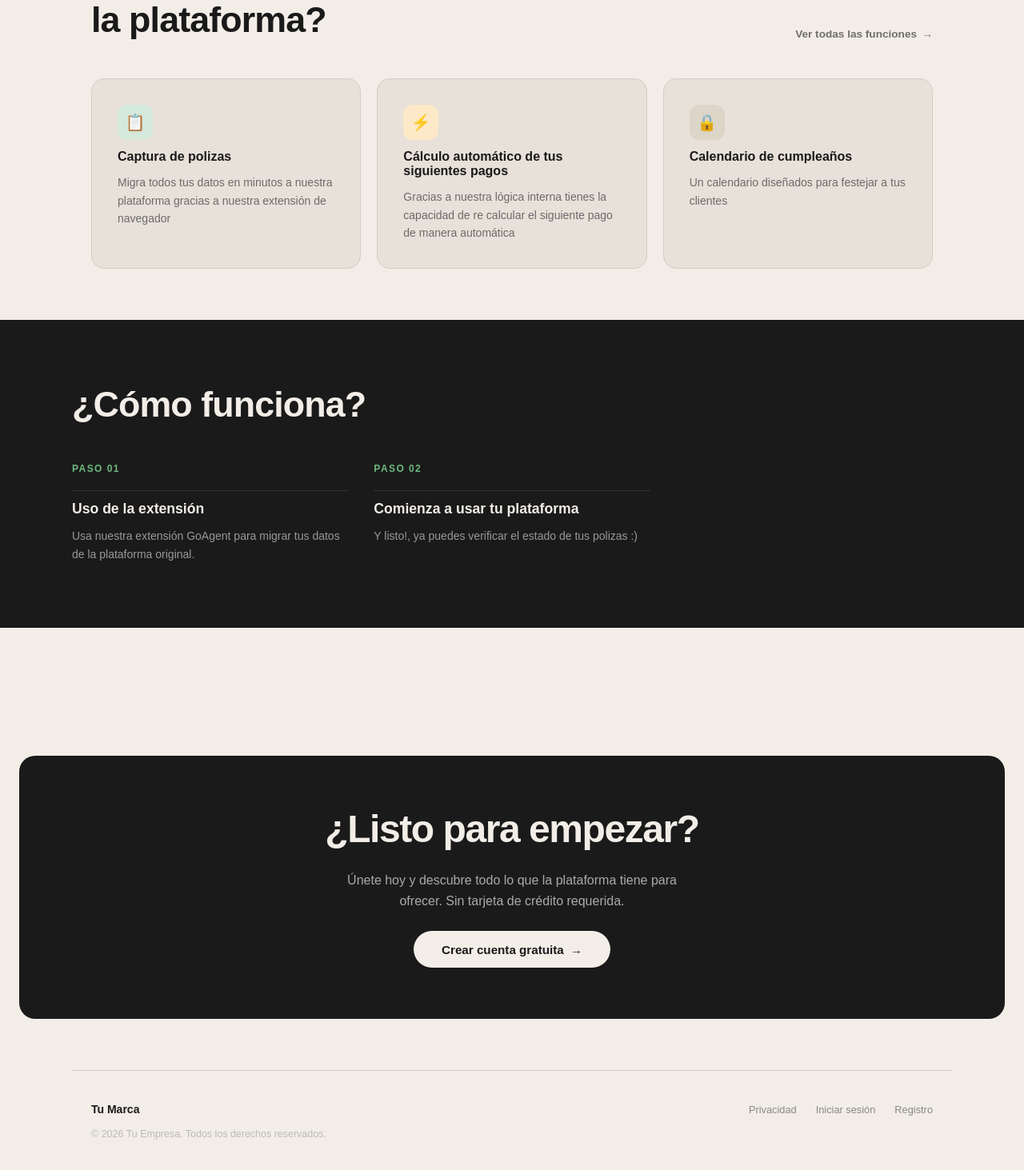
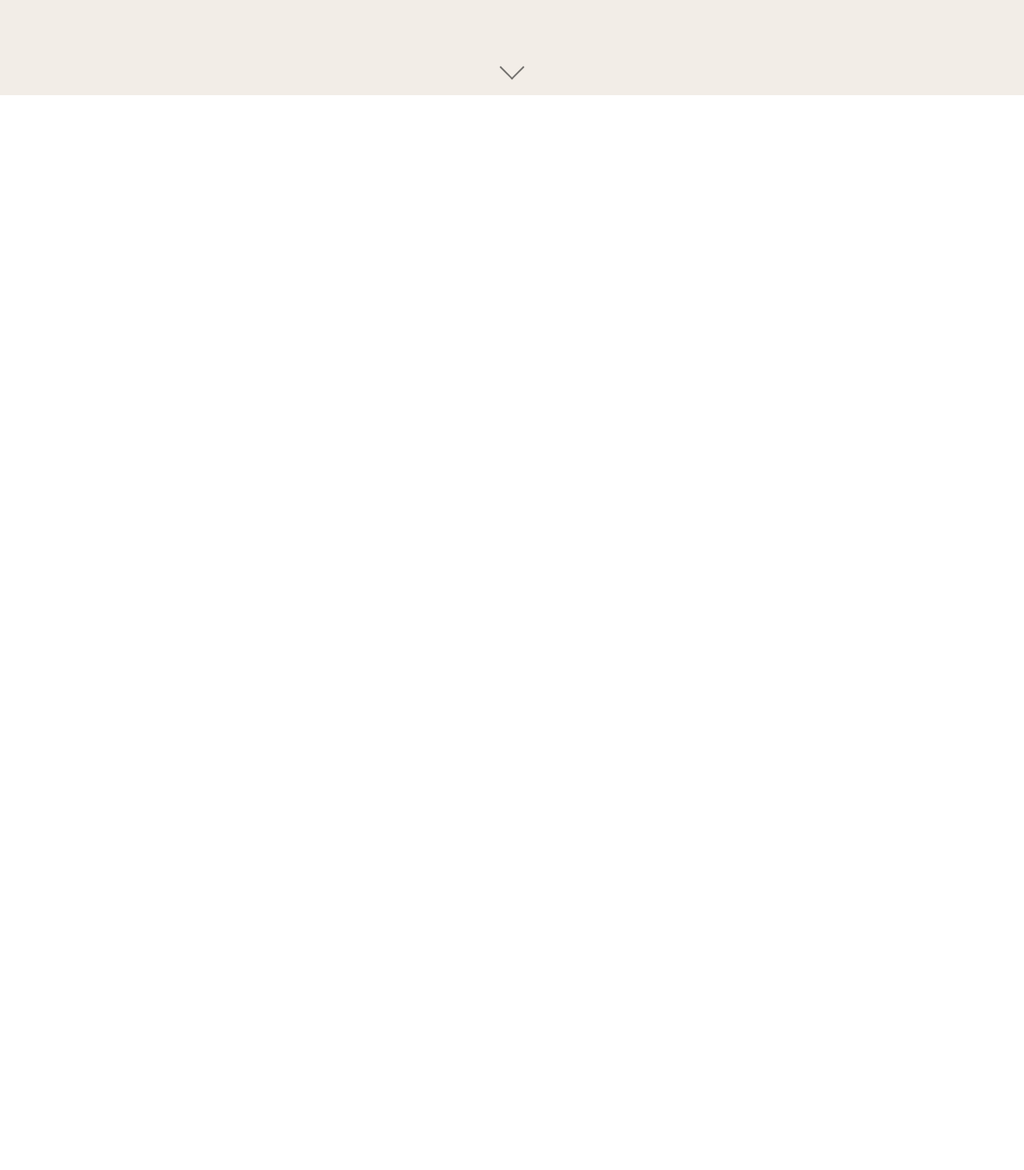
Before and after one commit to omaradriano/goagent, a React (Vite) app in the folder webscrapper_front/: page /home in a window 1280 px wide. Shown: the part 681-2144 px from the top of the page at 80% size. After the commit the page ends 800 px from the top, so only its background shows below. Built offline with nearby package versions, Linux system fonts and the light colour scheme; a web font is replaced by a local one.

Commit message:
UPDATE: secciones full viewport con scroll snap y flecha animada en home

```diff
--- a/webscrapper_front/src/components/home.tsx
+++ b/webscrapper_front/src/components/home.tsx
@@ -1,4 +1,4 @@
-import React from "react";
+import React, { useEffect, useState } from "react";
 import styled, { keyframes } from "styled-components";
 import { NavLink } from "react-router";
 
@@ -8,24 +8,63 @@ const fadeUp = keyframes`
   to   { opacity: 1; transform: translateY(0); }
 `;
 
+const bounce = keyframes`
+  0%, 100% { transform: translateX(-50%) translateY(0); }
+  50% { transform: translateX(-50%) translateY(10px); }
+`;
+
 // ── Root wrapper ─────────────────────────────────────────────────────────────
 const PageWrapper = styled.div`
-  min-height: 100vh;
+  height: calc(100vh - 60px);
   background-color: #f2ede7;
   color: #1a1a1a;
   font-family: "SN Pro", sans-serif;
   overflow-x: hidden;
+  overflow-y: auto;
+  scroll-snap-type: y mandatory;
+  scroll-behavior: smooth;
+`;
+
+const SnapSection = styled.section`
+  min-height: calc(100vh - 60px);
+  scroll-snap-align: start;
+  display: flex;
+  flex-direction: column;
+  justify-content: center;
+`;
+
+const ScrollArrow = styled.div<{ $visible: boolean }>`
+  position: fixed;
+  bottom: 2rem;
+  left: 50%;
+  transform: translateX(-50%);
+  animation: ${bounce} 1.5s ease-in-out infinite;
+  opacity: ${(p) => (p.$visible ? 0.6 : 0)};
+  transition: opacity 0.4s;
+  pointer-events: none;
+  z-index: 10;
+
+  &::before {
+    content: "";
+    display: block;
+    width: 20px;
+    height: 20px;
+    border-right: 2.5px solid #1a1a1a;
+    border-bottom: 2.5px solid #1a1a1a;
+    transform: rotate(45deg);
+  }
 `;
 
 // ── HERO ─────────────────────────────────────────────────────────────────────
-const HeroSection = styled.section`
+const HeroSection = styled.div`
   display: flex;
   flex-direction: column;
   align-items: center;
   justify-content: center;
   text-align: center;
-  padding: 6rem 1.5rem 4rem;
+  padding: 2rem 1.5rem;
   animation: ${fadeUp} 0.8s ease both;
+  flex: 1;
 `;
 
 const Eyebrow = styled.span`
@@ -174,10 +213,14 @@ const StatLabel = styled.p`
 `;
 
 // ── FEATURES ─────────────────────────────────────────────────────────────────
-const FeaturesSection = styled.section`
+const FeaturesSection = styled.div`
   max-width: 1100px;
   margin: 0 auto;
   padding: 4rem 1.5rem;
+  flex: 1;
+  display: flex;
+  flex-direction: column;
+  justify-content: center;
 `;
 
 const SectionHeader = styled.div`
@@ -274,15 +317,19 @@ const FeatureDesc = styled.p`
 `;
 
 // ── HOW IT WORKS ─────────────────────────────────────────────────────────────
-const HowSection = styled.section`
+const HowSection = styled.div`
   background: #1a1a1a;
   color: #f2ede7;
   padding: 5rem 1.5rem;
+  flex: 1;
+  display: flex;
+  align-items: center;
 `;
 
 const HowInner = styled.div`
   max-width: 1100px;
   margin: 0 auto;
+  width: 100%;
 `;
 
 const HowTitle = styled.h2`
@@ -542,9 +589,26 @@ const steps = [
 
 // ── COMPONENT ─────────────────────────────────────────────────────────────────
 const Home: React.FC = () => {
+  const [showArrow, setShowArrow] = useState(true);
+  const wrapperRef = React.useRef<HTMLDivElement>(null);
+
+  useEffect(() => {
+    const el = wrapperRef.current;
+    if (!el) return;
+    const onScroll = () => {
+      const atBottom = el.scrollTop + el.clientHeight >= el.scrollHeight - 100;
+      setShowArrow(!atBottom);
+    };
+    el.addEventListener("scroll", onScroll, { passive: true });
+    return () => el.removeEventListener("scroll", onScroll);
+  }, []);
+
   return (
-    <PageWrapper>
+    <PageWrapper ref={wrapperRef}>
+      <ScrollArrow $visible={showArrow} />
+
       {/* HERO */}
+      <SnapSection>
         <HeroSection>
           <Eyebrow>Nuevo · Plataforma disponible</Eyebrow>
           <HeroTitle>Nada como GoAgent</HeroTitle>
@@ -557,28 +621,10 @@ const Home: React.FC = () => {
             <SecondaryButton to="/auth/signin">Iniciar sesión</SecondaryButton>
           </HeroCTAGroup>
         </HeroSection>
-
-      {/* STATS */}
-      {/* <StatsBar>
-        <StatItem>
-          <StatNumber>+1.000</StatNumber>
-          <StatLabel>Métrica clave A</StatLabel>
-        </StatItem>
-        <StatItem>
-          <StatNumber>98%</StatNumber>
-          <StatLabel>Métrica clave B</StatLabel>
-        </StatItem>
-        <StatItem>
-          <StatNumber>24/7</StatNumber>
-          <StatLabel>Métrica clave C</StatLabel>
-        </StatItem>
-        <StatItem>
-          <StatNumber>+500</StatNumber>
-          <StatLabel>Métrica clave D</StatLabel>
-        </StatItem>
-      </StatsBar> */}
+      </SnapSection>
 
       {/* FEATURES */}
+      <SnapSection>
         <FeaturesSection>
           <SectionHeader>
             <SectionTitle>¿Qué incluye la plataforma?</SectionTitle>
@@ -594,8 +640,10 @@ const Home: React.FC = () => {
             ))}
           </FeaturesGrid>
         </FeaturesSection>
+      </SnapSection>
 
       {/* HOW IT WORKS */}
+      <SnapSection style={{ background: "#1a1a1a" }}>
         <HowSection>
           <HowInner>
             <HowTitle>¿Cómo funciona?</HowTitle>
@@ -611,23 +659,10 @@ const Home: React.FC = () => {
             </StepsGrid>
           </HowInner>
         </HowSection>
+      </SnapSection>
 
-      {/* TESTIMONIAL */}
-      <QuoteSection>
-        {/* <QuoteText>
-          &ldquo;Esta plataforma transformó completamente la manera en que gestionamos
-          nuestro trabajo. Resultados increíbles desde el primer día.&rdquo;
-        </QuoteText>
-        <QuoteAuthor>
-          <Avatar />
-          <AuthorInfo>
-            <AuthorName>Nombre del cliente</AuthorName>
-            <AuthorRole>Cargo · Empresa</AuthorRole>
-          </AuthorInfo>
-        </QuoteAuthor> */}
-      </QuoteSection>
-
-      {/* CTA BANNER */}
+      {/* CTA + FOOTER */}
+      <SnapSection>
         <CTASection>
           <CTATitle>¿Listo para empezar?</CTATitle>
           <CTASubtitle>
@@ -636,19 +671,18 @@ const Home: React.FC = () => {
           </CTASubtitle>
           <CTAButton to="/auth/register">Crear cuenta gratuita</CTAButton>
         </CTASection>
-
-      {/* FOOTER */}
         <Footer>
-        <FooterBrand>Tu Marca</FooterBrand>
+          <FooterBrand>GoAgent</FooterBrand>
           <FooterLinks>
             <FooterLink to="/privacy">Privacidad</FooterLink>
             <FooterLink to="/auth/signin">Iniciar sesión</FooterLink>
             <FooterLink to="/auth/register">Registro</FooterLink>
           </FooterLinks>
           <FooterCopy>
-          © 2026 Tu Empresa. Todos los derechos reservados.
+            © 2026 GoAgent. Todos los derechos reservados.
           </FooterCopy>
         </Footer>
+      </SnapSection>
     </PageWrapper>
   );
 };
```
Lines whose indentation alone changed are shown as unchanged.
